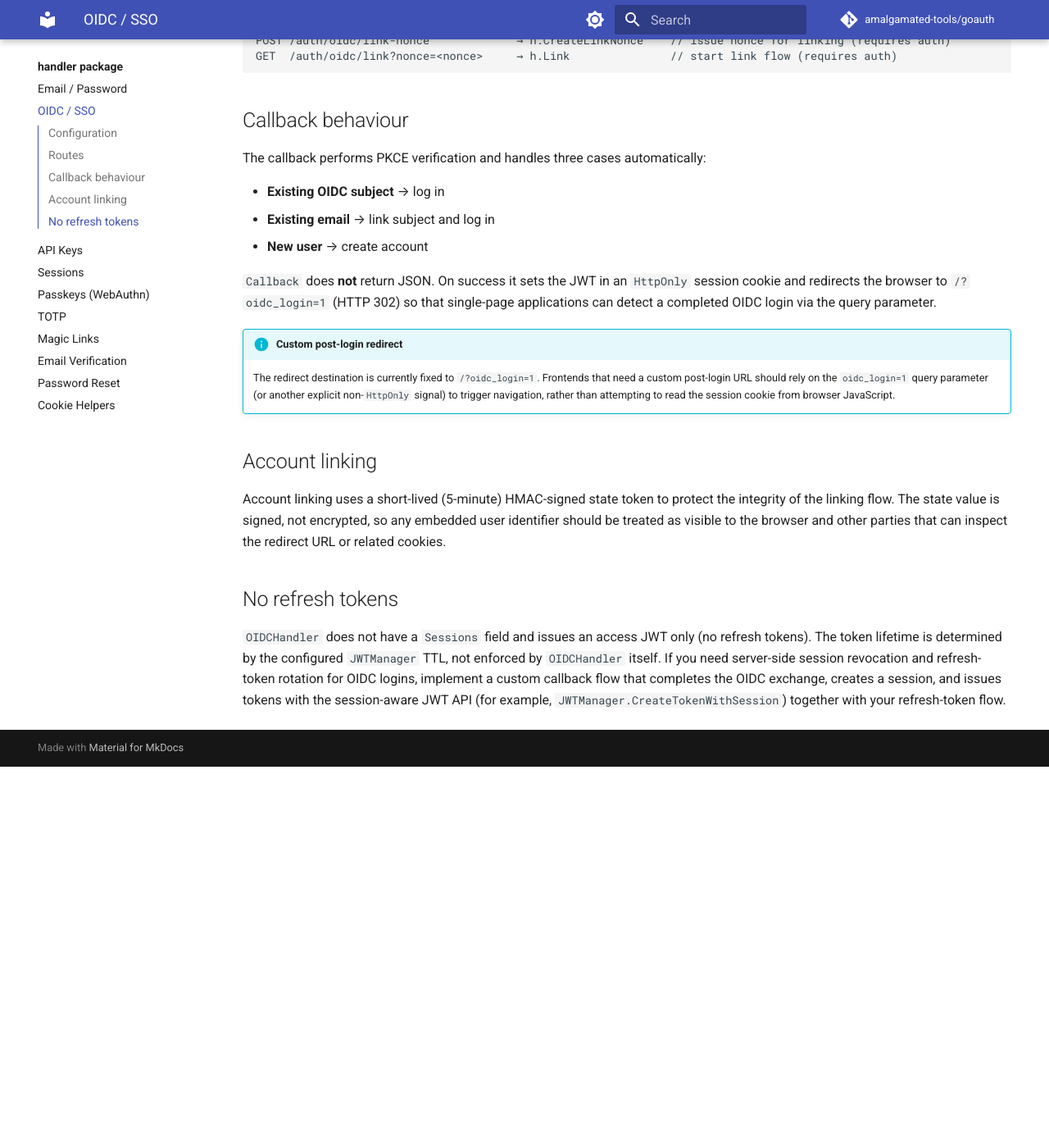
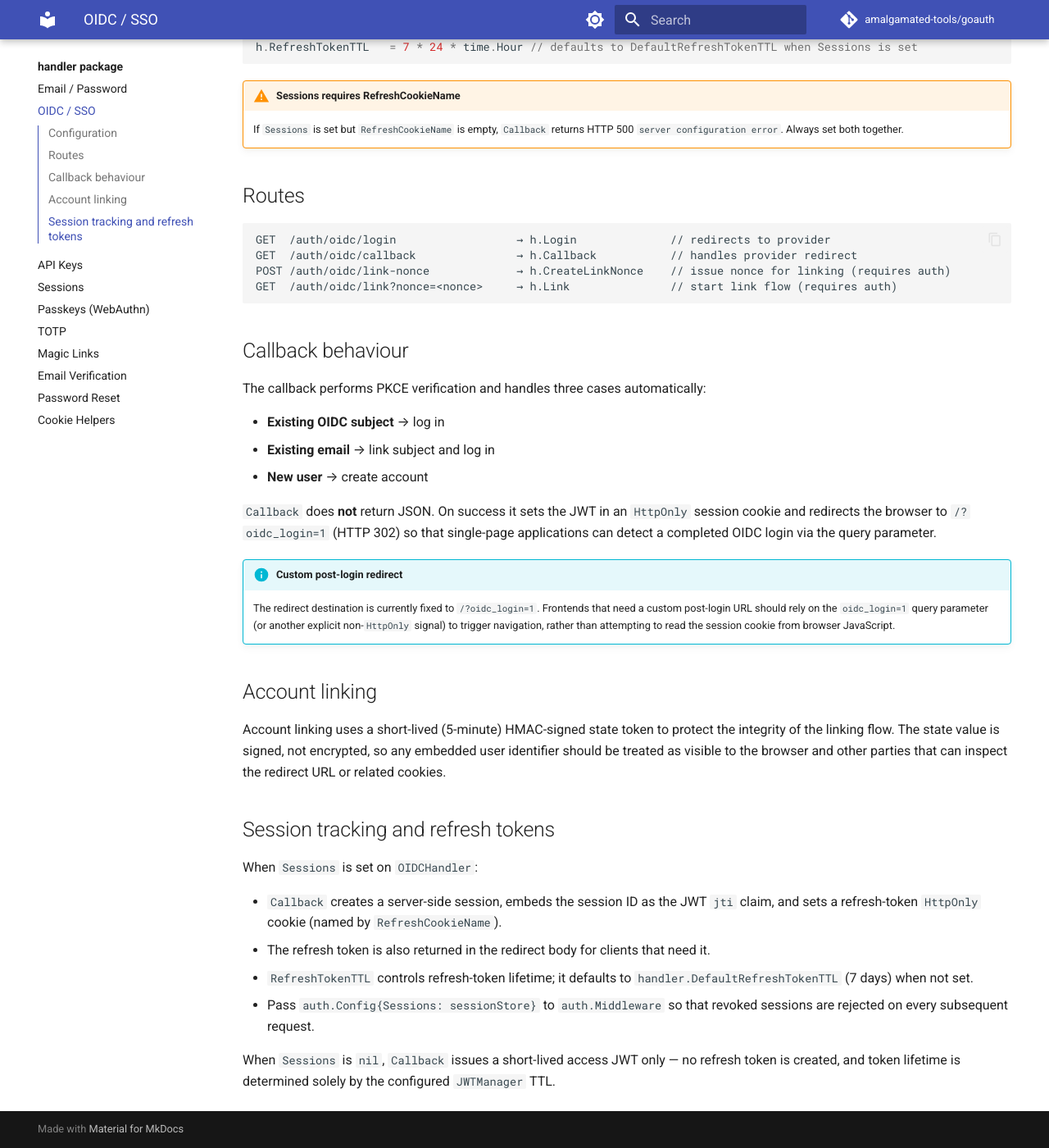
Before and after one commit to amalgamated-tools/goauth, an MkDocs documentation site: the page built from docs/handler/oidc.md, in a window 1280 px wide and 1400 px high, scrolled down 617 px. Shown: the whole window at 82% size. Built offline with MkDocs 1.6.1 and Material for MkDocs 9.7.7, drawn with Linux system fonts in a browser that asks for light colours; comment, search, counter and statistics services are not loaded; before the commit the page ends 1552 px from its top, so only the background shows below that; some of the changed text lies outside the part shown.

Commit message:
docs: document Sessions/refresh-token fields for OIDCHandler and PasskeyHandler, and auth.ExtractToken
OIDCHandler and PasskeyHandler gained Sessions, RefreshCookieName, and
RefreshTokenTTL fields in #102, but the docs still described them as
unable to issue refresh tokens. Fix the three affected files:

- docs/handler/oidc.md: replace the wrong "No refresh tokens" section
  with a "Session tracking and refresh tokens" section that documents
  the optional Sessions/RefreshCookieName/RefreshTokenTTL fields and the
  misconfiguration guard (500 when Sessions is set but RefreshCookieName
  is empty). Expand the Configuration section to show the post-
  construction field assignments.

- docs/handler/passkeys.md: update the configuration example to include
  Sessions/RefreshCookieName/RefreshTokenTTL; update the "Response
  types" section to note that refresh_token is included in AuthResponse
  when Sessions is set; replace the outdated "add session tracking
  manually" note with a correct reference to the built-in fields.

- docs/auth/middleware.md: add an "Extracting tokens manually" section
  documenting the exported auth.ExtractToken helper added in #103.

Co-authored-by: Copilot <223556219+Copilot@users.noreply.github.com>

````diff
--- a/docs/handler/oidc.md
+++ b/docs/handler/oidc.md
@@ -3,6 +3,8 @@
 `OIDCHandler` integrates with any OpenID Connect provider (Google, GitHub, Okta, etc.) using PKCE and provider discovery.
 
 ## Configuration
+
+`NewOIDCHandler` performs OIDC discovery and returns a handler with defaults:
 
 ```go
 h, err := handler.NewOIDCHandler(
@@ -14,6 +16,17 @@ h, err := handler.NewOIDCHandler(
     "session", true,
 )
 ```
+
+To enable server-side session tracking and refresh-token rotation, set the optional fields after construction:
+
+```go
+h.Sessions          = sessionStore      // enables session tracking and refresh tokens
+h.RefreshCookieName = "refresh"         // required when Sessions is set
+h.RefreshTokenTTL   = 7 * 24 * time.Hour // defaults to DefaultRefreshTokenTTL when Sessions is set
+```
+
+!!! warning "Sessions requires RefreshCookieName"
+    If `Sessions` is set but `RefreshCookieName` is empty, `Callback` returns HTTP 500 `server configuration error`. Always set both together.
 
 ## Routes
 
@@ -41,6 +54,13 @@ The callback performs PKCE verification and handles three cases automatically:
 
 Account linking uses a short-lived (5-minute) HMAC-signed state token to protect the integrity of the linking flow. The state value is signed, not encrypted, so any embedded user identifier should be treated as visible to the browser and other parties that can inspect the redirect URL or related cookies.
 
-## No refresh tokens
+## Session tracking and refresh tokens
 
-`OIDCHandler` does not have a `Sessions` field and issues an access JWT only (no refresh tokens). The token lifetime is determined by the configured `JWTManager` TTL, not enforced by `OIDCHandler` itself. If you need server-side session revocation and refresh-token rotation for OIDC logins, implement a custom callback flow that completes the OIDC exchange, creates a session, and issues tokens with the session-aware JWT API (for example, `JWTManager.CreateTokenWithSession`) together with your refresh-token flow.
+When `Sessions` is set on `OIDCHandler`:
+
+- `Callback` creates a server-side session, embeds the session ID as the JWT `jti` claim, and sets a refresh-token `HttpOnly` cookie (named by `RefreshCookieName`).
+- The refresh token is also returned in the redirect body for clients that need it.
+- `RefreshTokenTTL` controls refresh-token lifetime; it defaults to `handler.DefaultRefreshTokenTTL` (7 days) when not set.
+- Pass `auth.Config{Sessions: sessionStore}` to `auth.Middleware` so that revoked sessions are rejected on every subsequent request.
+
+When `Sessions` is `nil`, `Callback` issues a short-lived access JWT only — no refresh token is created, and token lifetime is determined solely by the configured `JWTManager` TTL.
````
Also changed, not shown: docs/auth/middleware.md (+10 -0 lines), docs/handler/passkeys.md (+13 -10 lines).
